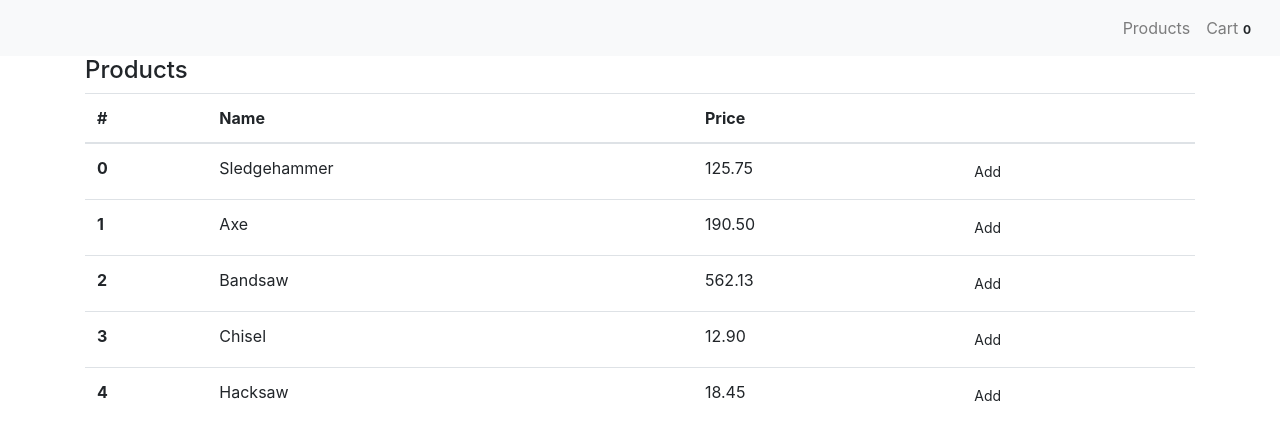
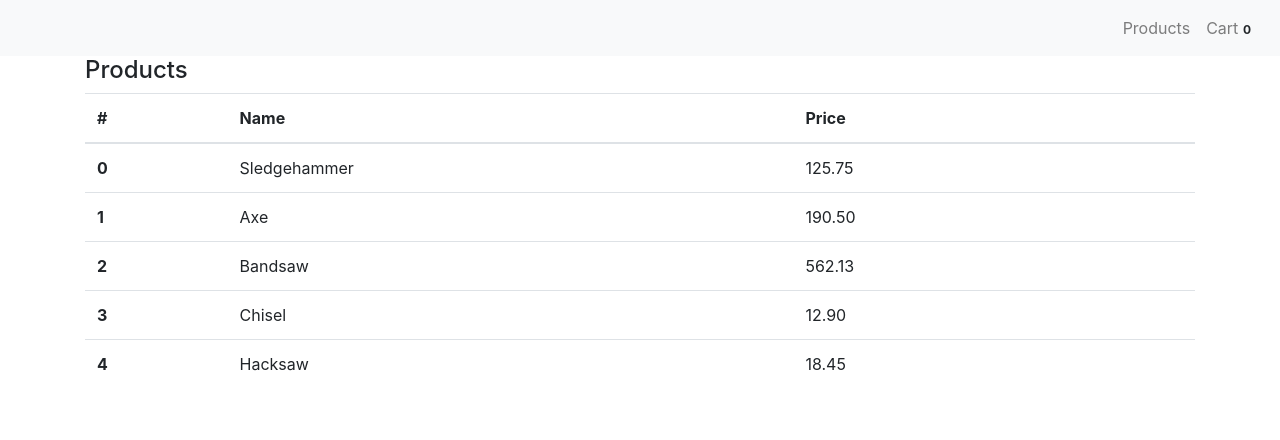
Before and after one commit to dy0917/ezyvet-frontend-test, a React (Create React App) app: page / in a window 1280 px wide. Shown: the top 440 px of the page. Built offline with nearby package versions, Linux system fonts and the light colour scheme.

Commit message:
update product as default function

```diff
--- a/src/pages/Products.js
+++ b/src/pages/Products.js
@@ -1,18 +1,10 @@
 import React from "react";
-import { connect } from "react-redux";
+import { useSelector } from "react-redux";
 import { setCart, addProductAsync } from "../actions/cartActions";
 import { toDecimal } from "../utils/common";
 
-class Products extends React.Component {
-  addClick = async (e, p) => {
-    e.stopPropagation(); //stop init adding item
-    await this.props.addProduct(p);
-  };
-  componentDidUpdate() {
-    localStorage.setItem("cart", JSON.stringify(this.props.cart));
-  }
-
-  render() {
+export default () => {
+  const products = useSelector(state => state.products);
   return (
     <div className="container">
       <h4 className="align-content-center">Products</h4>
@@ -26,21 +18,13 @@ class Products extends React.Component {
           </tr>
         </thead>
         <tbody>
-            {this.props.products.map((p, i) => {
+          {products.map((p, i) => {
             return (
               <tr key={i}>
                 <th scope="row">{i}</th>
                 <td>{p.name}</td>
                 <td>{toDecimal(p.price)}</td>
-                  <td>
-                    {" "}
-                    <button
-                      className="btn btn-sm"
-                      onClick={e => this.addClick(e, p)}
-                    >
-                      Add
-                    </button>
-                  </td>
+                <td></td>
               </tr>
             );
           })}
@@ -48,25 +32,4 @@ class Products extends React.Component {
       </table>
     </div>
   );
-  }
-}
-
-const mapStateToProps = state => {
-  return { ...state };
 };
-
-const mapDispatchToProps = dispatch => {
-  return {
-    addProduct: product => {
-      return dispatch(addProductAsync(product));
-    },
-    setCart: cart => {
-      setCart(cart);
-    }
-  };
-};
-
-export default connect(
-  mapStateToProps,
-  mapDispatchToProps
-)(Products);
```
Lines whose indentation alone changed are shown as unchanged.
